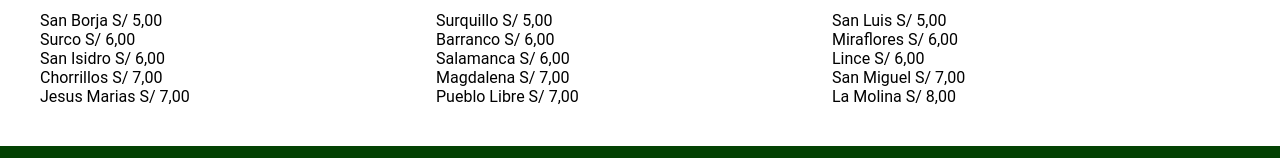
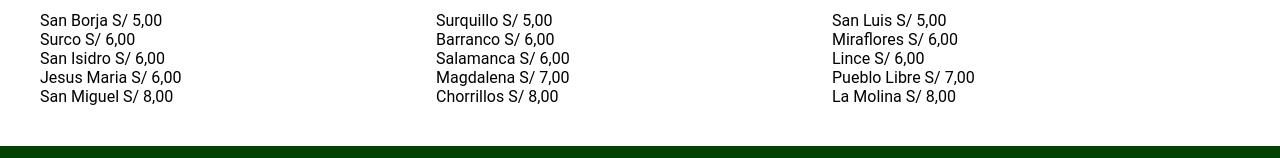
Before and after one commit to WilliamCSA04/xis-la-brasilena, a React (Create React App) app: page / in a window 1280 px wide. Shown: the part 1849-2007 px from the top of the page. Built offline with nearby package versions, Linux system fonts and the light colour scheme; no server answers.

Commit message:
:speech_balloon: Updated values

```diff
--- a/src/pages/home/texts.js
+++ b/src/pages/home/texts.js
@@ -77,24 +77,24 @@ export default {
           value: 'S/ 6,00',
         },
         {
-          name: 'Chorrillos',
-          value: 'S/ 7,00',
+          name: 'Jesus Maria',
+          value: 'S/ 6,00',
         },
         {
           name: 'Magdalena',
           value: 'S/ 7,00',
         },
         {
-          name: 'San Miguel',
+          name: 'Pueblo Libre',
           value: 'S/ 7,00',
         },
         {
-          name: 'Jesus Marias',
-          value: 'S/ 7,00',
+          name: 'San Miguel',
+          value: 'S/ 8,00',
         },
         {
-          name: 'Pueblo Libre',
-          value: 'S/ 7,00',
+          name: 'Chorrillos',
+          value: 'S/ 8,00',
         },
         {
           name: 'La Molina',
@@ -162,24 +162,24 @@ export default {
           value: 'S/ 6,00',
         },
         {
-          name: 'Chorrillos',
-          value: 'S/ 7,00',
+          name: 'Jesus Maria',
+          value: 'S/ 6,00',
         },
         {
           name: 'Magdalena',
           value: 'S/ 7,00',
         },
         {
-          name: 'San Miguel',
+          name: 'Pueblo Libre',
           value: 'S/ 7,00',
         },
         {
-          name: 'Jesus Marias',
-          value: 'S/ 7,00',
+          name: 'San Miguel',
+          value: 'S/ 8,00',
         },
         {
-          name: 'Pueblo Libre',
-          value: 'S/ 7,00',
+          name: 'Chorrillos',
+          value: 'S/ 8,00',
         },
         {
           name: 'La Molina',
```
